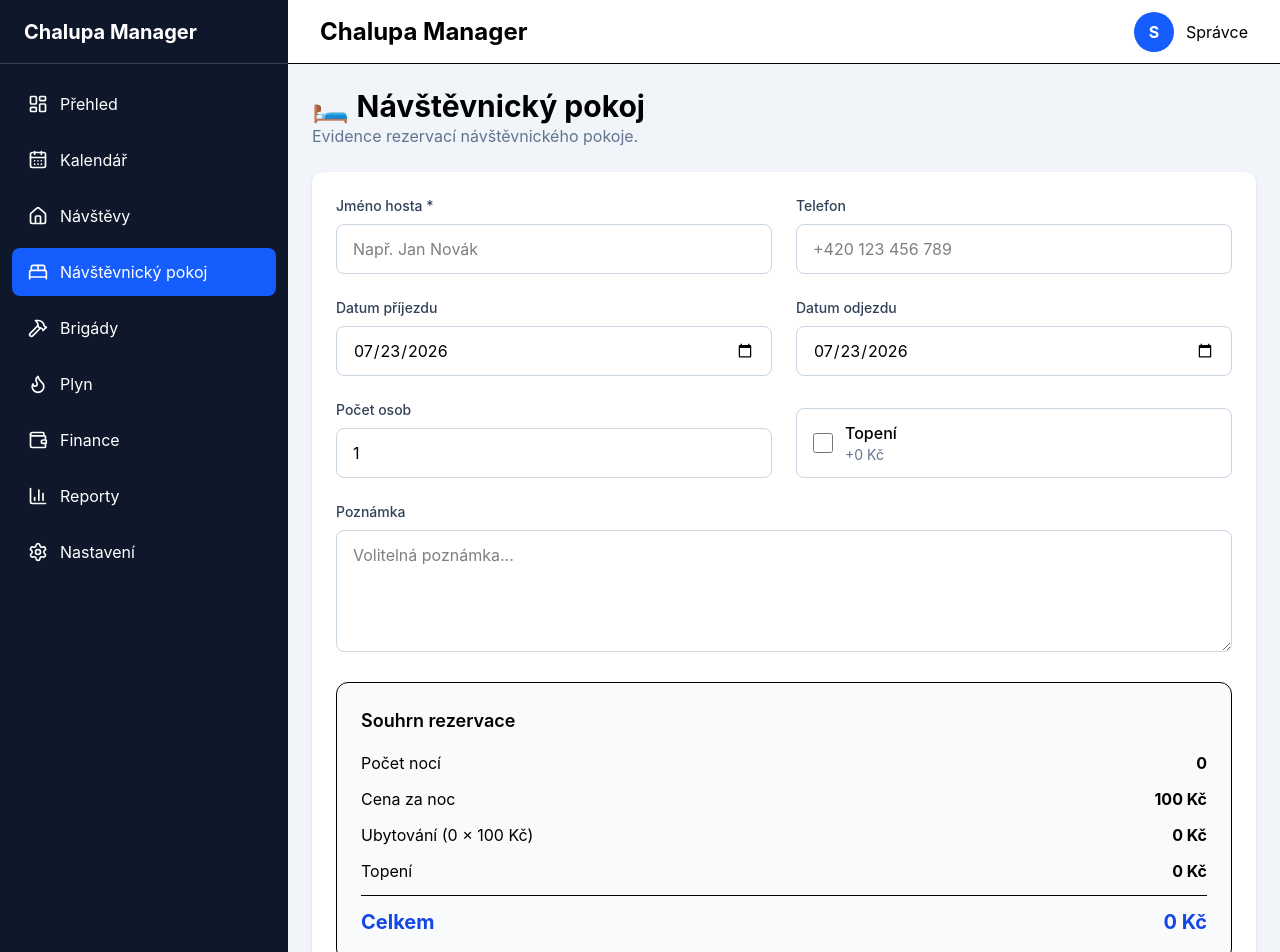
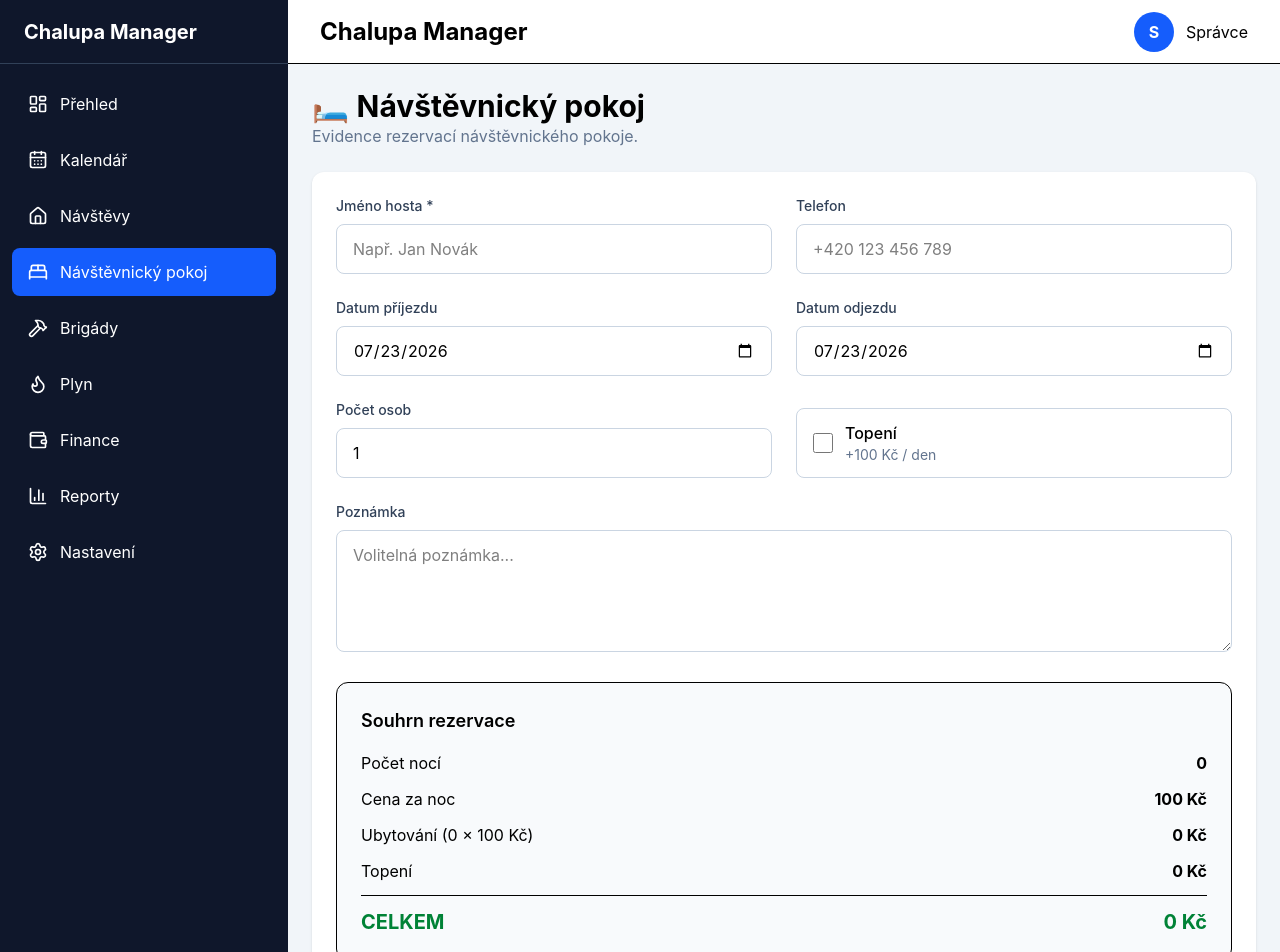
Before and after one commit to bogasf/chalupa-manager-v3, a React (Vite) app: page /guest-room in a window 1280 px wide. Shown: the top 952 px of the page. Built offline with nearby package versions, Linux system fonts and the light colour scheme; no server answers; the database is empty.

Commit message:
Topení pokoje za každý den

```diff
--- a/src/pages/GuestRoom/GuestRoomForm.jsx
+++ b/src/pages/GuestRoom/GuestRoomForm.jsx
@@ -113,15 +113,32 @@ export default function GuestRoomForm({
     return calculateNights(form.arrival, form.departure);
   }, [form.arrival, form.departure]);
 
-  const roomPrice = Number(settings.guestRoomPrice ?? 100);
+  // Cena za noc
+  const roomPrice = Number(
+    settings.guestRoomPrice ?? 100
+  );
 
-  const heatingPrice = form.heating
-    ? Number(settings.guestRoomHeating ?? 0)
-    : 0;
+  // Cena topení za den
+  const heatingPerDay = Number(
+    settings.guestRoomHeating ?? 100
+  );
 
+  // Cena ubytování
+  const accommodation = useMemo(() => {
+    return nights * roomPrice;
+  }, [nights, roomPrice]);
+
+  // Cena topení za celý pobyt
+  const heatingPrice = useMemo(() => {
+    return form.heating
+      ? nights * heatingPerDay
+      : 0;
+  }, [form.heating, nights, heatingPerDay]);
+
+  // Celková cena
   const total = useMemo(() => {
-    return nights * roomPrice + heatingPrice;
-  }, [nights, roomPrice, heatingPrice]);
+    return accommodation + heatingPrice;
+  }, [accommodation, heatingPrice]);
 
   function handleChange(e) {
     const { name, value, type, checked } = e.target;
@@ -136,8 +153,7 @@ export default function GuestRoomForm({
           : value,
     }));
   }
-
-  async function handleSubmit(e) {
+    async function handleSubmit(e) {
     e.preventDefault();
 
     if (!form.guestName.trim()) {
@@ -170,7 +186,9 @@ export default function GuestRoomForm({
           reservation
         );
       } else {
-        await addGuestRoomReservation(reservation);
+        await addGuestRoomReservation(
+          reservation
+        );
       }
 
       setForm({
@@ -195,7 +213,8 @@ export default function GuestRoomForm({
       onSubmit={handleSubmit}
       className="space-y-6 rounded-xl bg-white p-6 shadow"
     >
-            <div className="grid gap-6 md:grid-cols-2">
+
+      <div className="grid gap-6 md:grid-cols-2">
 
         <div>
           <label className="mb-2 block text-sm font-medium text-slate-700">
@@ -273,7 +292,8 @@ export default function GuestRoomForm({
         </div>
 
         <div className="flex items-end">
-          <label className="flex items-center gap-3 rounded-lg border border-slate-300 px-4 py-3 w-full cursor-pointer">
+
+          <label className="flex w-full cursor-pointer items-center gap-3 rounded-lg border border-slate-300 px-4 py-3">
 
             <input
               type="checkbox"
@@ -284,16 +304,19 @@ export default function GuestRoomForm({
             />
 
             <div>
+
               <div className="font-medium">
                 Topení
               </div>
 
               <div className="text-sm text-slate-500">
-                +{heatingPrice.toLocaleString("cs-CZ")} Kč
+                +{heatingPerDay.toLocaleString("cs-CZ")} Kč / den
               </div>
+
             </div>
 
           </label>
+
         </div>
 
       </div>
@@ -340,12 +363,17 @@ export default function GuestRoomForm({
             </span>
 
             <strong>
-              {(nights * roomPrice).toLocaleString("cs-CZ")} Kč
+              {accommodation.toLocaleString("cs-CZ")} Kč
             </strong>
           </div>
 
           <div className="flex justify-between">
-            <span>Topení</span>
+            <span>
+              Topení
+              {form.heating
+                ? ` (${nights} × ${heatingPerDay.toLocaleString("cs-CZ")} Kč)`
+                : ""}
+            </span>
 
             <strong>
               {heatingPrice.toLocaleString("cs-CZ")} Kč
@@ -354,12 +382,14 @@ export default function GuestRoomForm({
 
           <hr />
 
-          <div className="flex justify-between text-xl font-bold text-blue-700">
-            <span>Celkem</span>
+          <div className="flex justify-between text-xl font-bold text-green-700">
+
+            <span>CELKEM</span>
 
             <span>
               {total.toLocaleString("cs-CZ")} Kč
             </span>
+
           </div>
 
         </div>
@@ -397,7 +427,8 @@ export default function GuestRoomForm({
         </div>
 
       )}
-            <div className="flex justify-end gap-3 pt-4">
+
+      <div className="flex justify-end gap-3 pt-4">
 
         {selectedReservation && (
           <button
```
